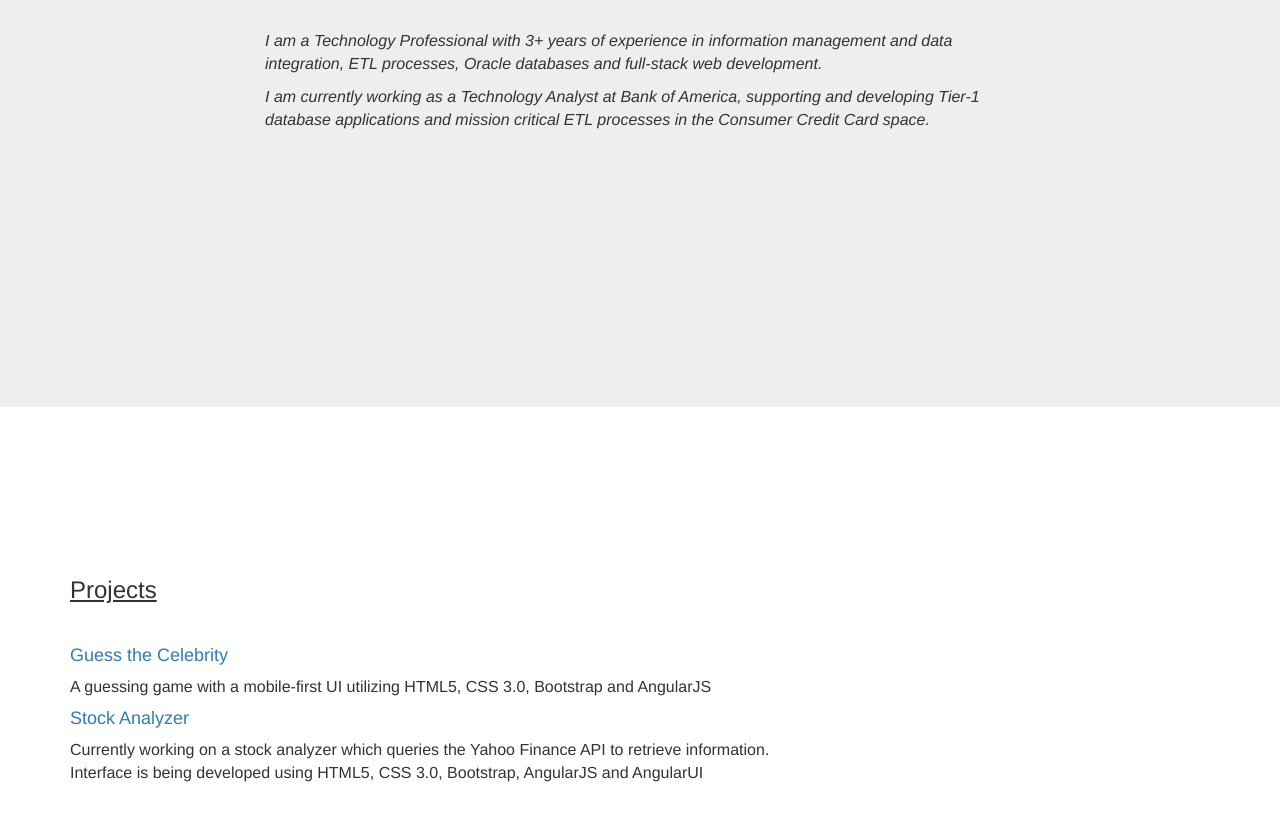
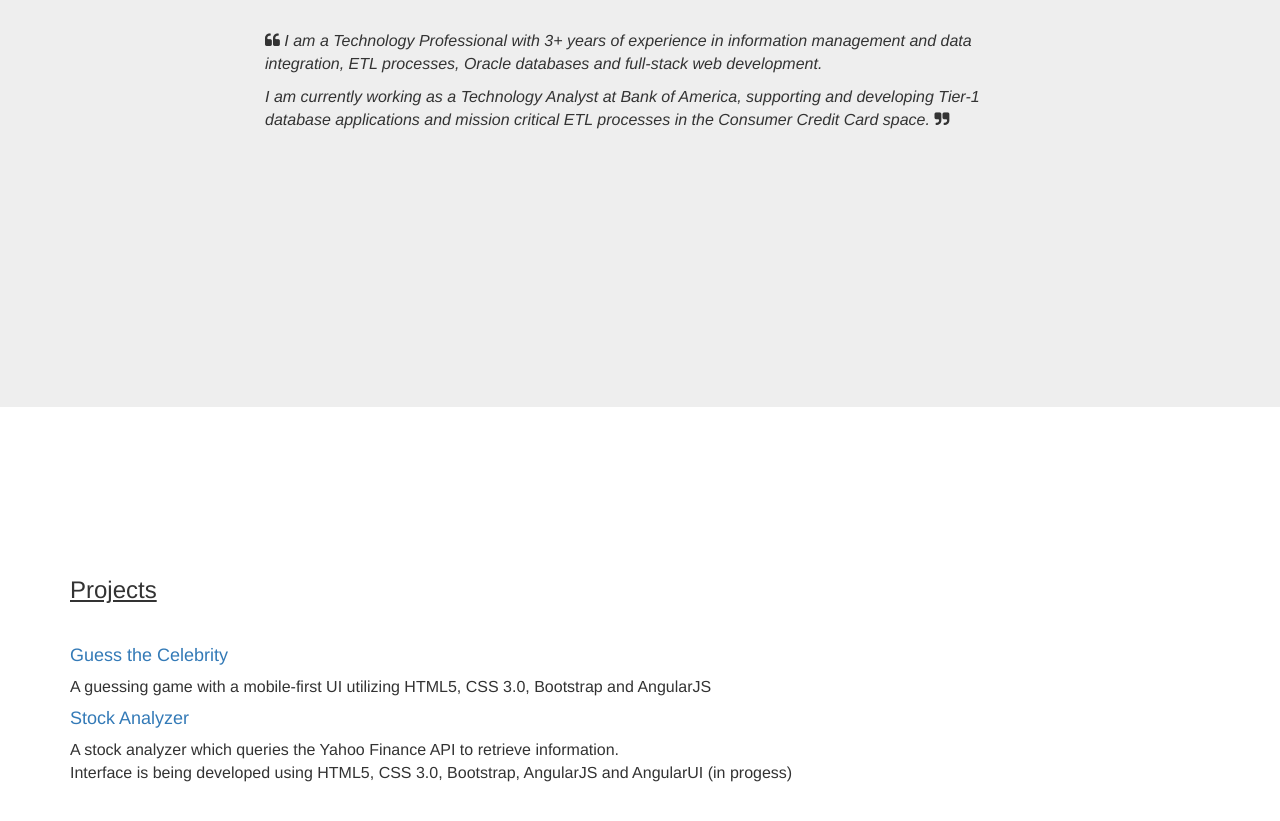
Before and after one commit to udai-singh/udai-singh.github.io, a website: page index.html in a window 1280 px wide. Shown: the part 393-1214 px from the top of the page. Drawn offline with Linux system fonts and the light colour scheme.

Commit message:
changes to layout

```diff
--- a/index.html
+++ b/index.html
@@ -116,6 +116,7 @@
             <div class="row">
                 <div class="col-lg-8 col-lg-push-2">
                     <p class="text-left">
+                      <i class="fa fa-quote-left" aria-hidden="true"></i>
                       <i>
                       I am a Technology Professional with 3+ years of experience in information management and data integration, ETL processes,
                       Oracle databases and full-stack web development.
@@ -126,6 +127,7 @@
                       I am currently working as a Technology Analyst at Bank of America, supporting and developing
                       Tier-1 database applications and mission critical ETL processes in the Consumer Credit Card space.
                       </i>
+                      <i class="fa fa-quote-right" aria-hidden="true"></i>
                     </p>
                 </div>
             </div>
@@ -144,9 +146,9 @@
             </p>
             <h4><a href="http://udai-singh.github.io/StockAnalyzer2/" target="_blank">Stock Analyzer</a></h4>
             <p>
-              Currently working on a stock analyzer which queries the Yahoo Finance API to retrieve information.
+              A stock analyzer which queries the Yahoo Finance API to retrieve information.
               <br>
-              Interface is being developed using HTML5, CSS 3.0, Bootstrap, AngularJS and AngularUI
+              Interface is being developed using HTML5, CSS 3.0, Bootstrap, AngularJS and AngularUI (in progess)
             </p>
           </div>
         </div>
```
